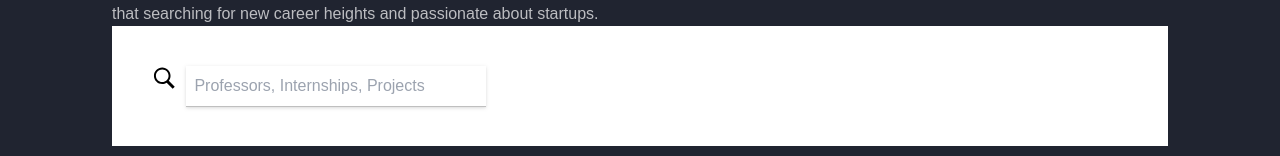
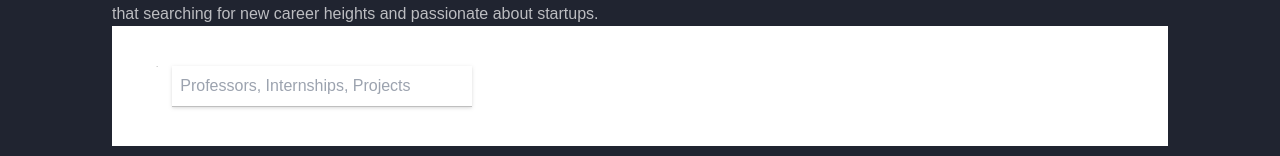
Before and after one commit to chaitanya-codes/VITLink, a Next.js app: page / in a window 1280 px wide. Shown: the part 573-729 px from the top of the page. Built offline with nearby package versions, Linux system fonts and the light colour scheme.

Commit message:
Added flex to search

```diff
--- a/src/app/page.tsx
+++ b/src/app/page.tsx
@@ -35,11 +35,13 @@ export default function Home() {
 				<p className="grey-text"> that searching for new career heights and passionate about startups.</p>
 
 				<div className="bg-white p-10 flex">
+					<div className="flex">
 						<svg className="sc-icon" xmlns="http://www.w3.org/2000/svg" x="0px" y="0px" width="100" height="100" viewBox="0 0 50 50">
 							<path d="M 21 3 C 11.601563 3 4 10.601563 4 20 C 4 29.398438 11.601563 37 21 37 C 24.355469 37 27.460938 36.015625 30.09375 34.34375 L 42.375 46.625 L 46.625 42.375 L 34.5 30.28125 C 36.679688 27.421875 38 23.878906 38 20 C 38 10.601563 30.398438 3 21 3 Z M 21 7 C 28.199219 7 34 12.800781 34 20 C 34 27.199219 28.199219 33 21 33 C 13.800781 33 8 27.199219 8 20 C 8 12.800781 13.800781 7 21 7 Z"></path>
 						</svg>
 							<div className="drop-shadow">
 								<input type="search" className="p-2 input-s" placeholder="Professors, Internships, Projects"/>
+							</div>
 					</div>
 
 				</div>
```
Lines whose indentation alone changed are shown as unchanged.
